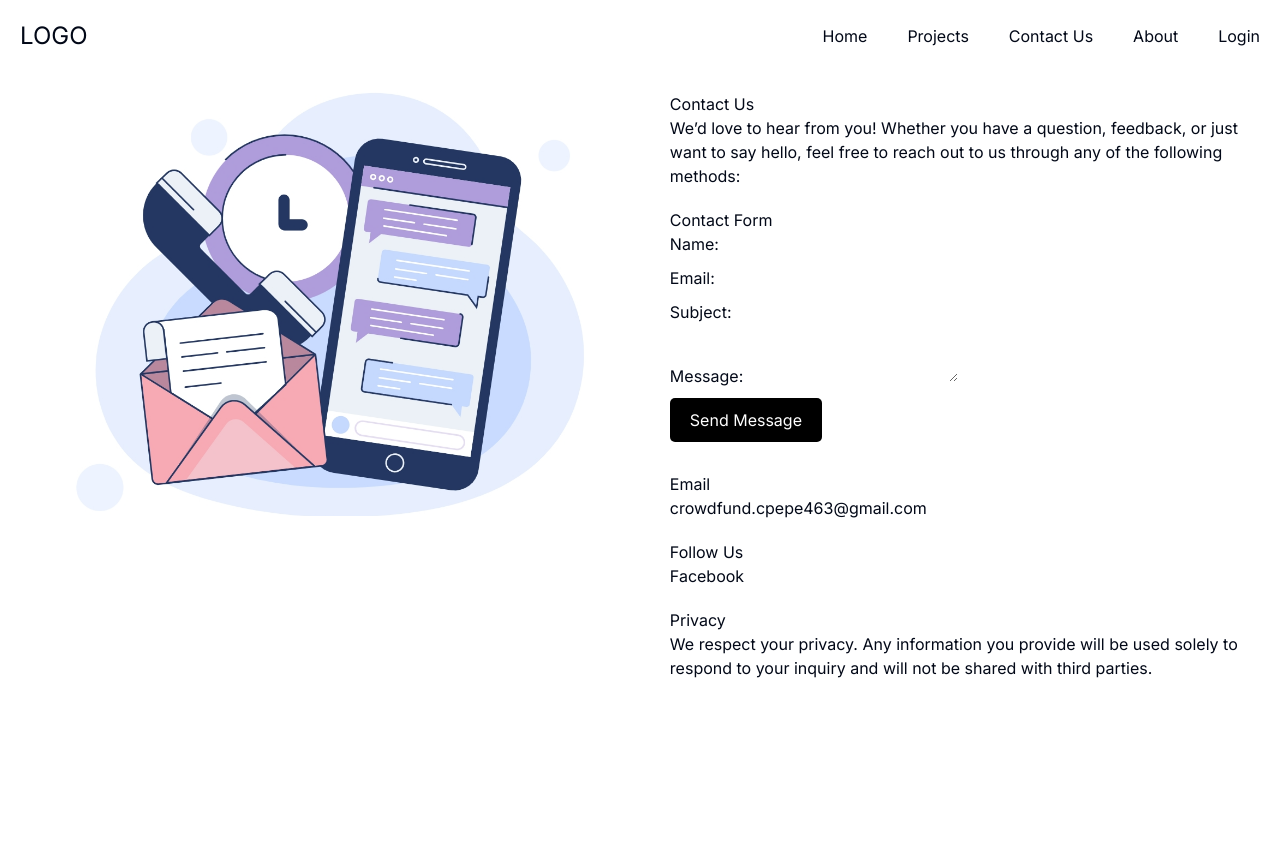
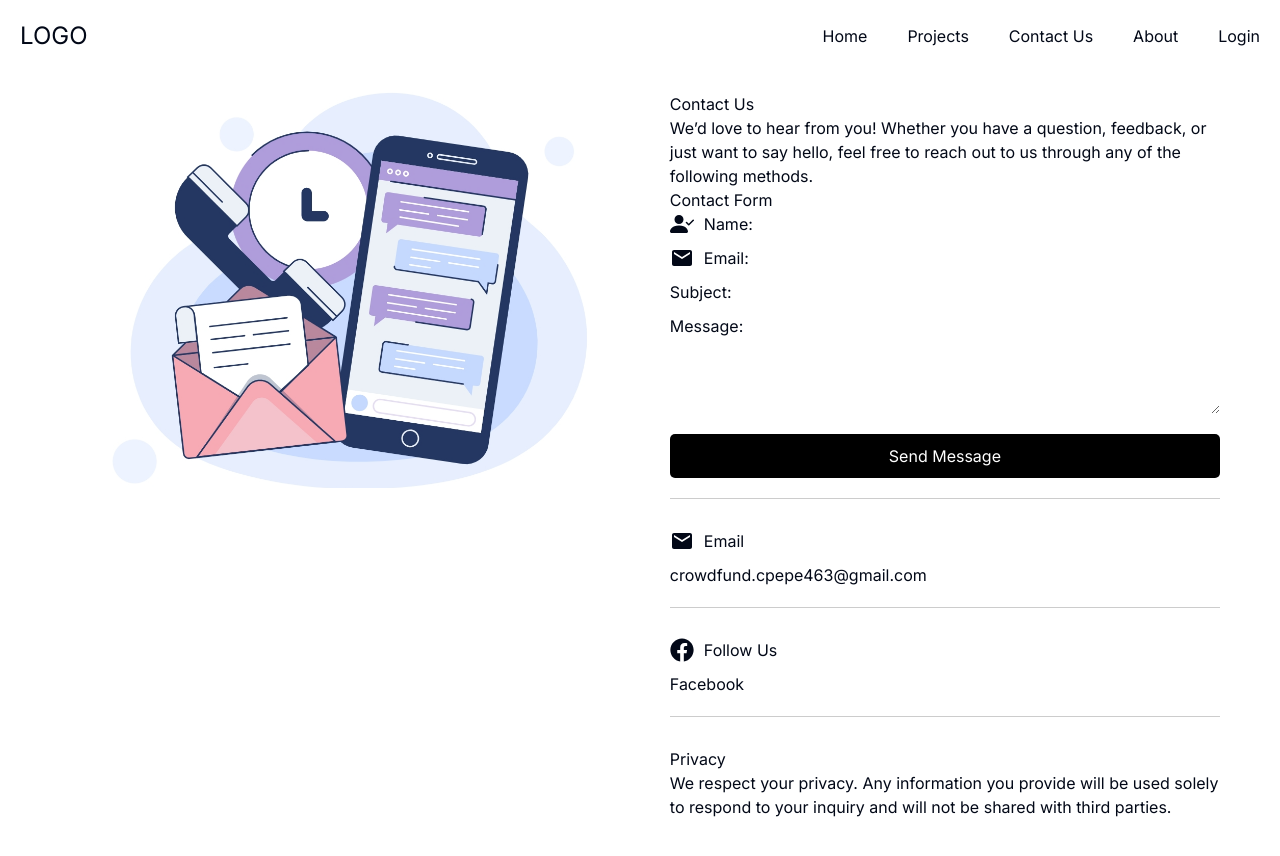
Before and after one commit to LemarCanete/crowdfund, a Next.js app: page /Contact in a window 1280 px wide. Shown: the top 856 px of the page. Built offline with nearby package versions, Linux system fonts and the light colour scheme.

Commit message:
[CotactUs][CySasan] - Added icons

```diff
--- a/src/app/Contact/page.jsx
+++ b/src/app/Contact/page.jsx
@@ -1,8 +1,11 @@
 import React from 'react';
+import { BsFillPersonCheckFill } from 'react-icons/bs';
+import { MdEmail } from 'react-icons/md';
+import { FaFacebook } from 'react-icons/fa';
 
 const ContactUsPage = () => {
     return (
-        <div style={{ display: 'flex', alignItems: 'flex-start', height: '100vh', padding: '20px' }}>
+        <div style={{ display: 'flex', alignItems: 'flex-start', padding: '20px', maxWidth: '1200px', margin: '0 auto' }}>
             {/* Left Section - Image */}
             <div style={{ flex: '1 1 50%', marginRight: '20px' }}>
                 <img
@@ -17,29 +20,31 @@ const ContactUsPage = () => {
                 <h1>Contact Us</h1>
 
                 {/* Introduction */}
-                <p style={{ marginBottom: '20px' }}>
-                    We’d love to hear from you! Whether you have a question, feedback, or just want to say hello, feel free to reach out to us through any of the following methods:
+                <p>
+                    We’d love to hear from you! Whether you have a question, feedback, or just want to say hello, feel free to reach out to us through any of the following methods.
                 </p>
 
                 {/* Contact Form */}
-                <div style={{ marginBottom: '20px' }}>
+                <div style={{ marginBottom: '30px', borderBottom: '1px solid #ccc', paddingBottom: '20px' }}>
                     <h2>Contact Form</h2>
-                    <form>
-                        <div style={{ marginBottom: '10px' }}>
+                    <form style={{ display: 'grid', gap: '10px' }}>
+                        <div style={{ display: 'flex', alignItems: 'center' }}>
+                            <BsFillPersonCheckFill style={{ marginRight: '10px', fontSize: '1.5em' }} />
                             <label htmlFor="name">Name:</label>
-                            <input type="text" id="name" name="name" required />
+                            <input type="text" id="name" name="name" required style={{ marginLeft: '10px', flex: '1' }} />
                         </div>
-                        <div style={{ marginBottom: '10px' }}>
+                        <div style={{ display: 'flex', alignItems: 'center' }}>
+                            <MdEmail style={{ marginRight: '10px', fontSize: '1.5em' }} />
                             <label htmlFor="email">Email:</label>
-                            <input type="email" id="email" name="email" required />
+                            <input type="email" id="email" name="email" required style={{ marginLeft: '10px', flex: '1' }} />
                         </div>
-                        <div style={{ marginBottom: '10px' }}>
+                        <div style={{ display: 'grid', gridTemplateColumns: 'auto 1fr', alignItems: 'center' }}>
                             <label htmlFor="subject">Subject:</label>
-                            <input type="text" id="subject" name="subject" required />
+                            <input type="text" id="subject" name="subject" required style={{ marginLeft: '10px', flex: '1' }} />
                         </div>
-                        <div style={{ marginBottom: '10px' }}>
+                        <div style={{ display: 'grid', gridTemplateColumns: 'auto 1fr', alignItems: 'start' }}>
                             <label htmlFor="message">Message:</label>
-                            <textarea id="message" name="message" required></textarea>
+                            <textarea id="message" name="message" required style={{ marginLeft: '10px', flex: '1', minHeight: '100px' }}></textarea>
                         </div>
                         <button
                             type="submit"
@@ -50,7 +55,7 @@ const ContactUsPage = () => {
                                 padding: '10px 20px',
                                 cursor: 'pointer',
                                 borderRadius: '5px',
-                                marginBottom: '10px'
+                                marginTop: '10px'
                             }}
                         >
                             Send Message
@@ -59,21 +64,27 @@ const ContactUsPage = () => {
                 </div>
 
                 {/* Email */}
-                <div style={{ marginBottom: '20px' }}>
-                    <h2>Email</h2>
+                <div style={{ marginBottom: '30px', borderBottom: '1px solid #ccc', paddingBottom: '20px' }}>
+                    <div style={{ display: 'flex', alignItems: 'center', marginBottom: '10px' }}>
+                        <MdEmail style={{ marginRight: '10px', fontSize: '1.5em' }} />
+                        <h2>Email</h2>
+                    </div>
                     <p>crowdfund.cpepe463@gmail.com</p>
                 </div>
 
                 {/* Follow Us */}
-                <div style={{ marginBottom: '20px' }}>
-                    <h2>Follow Us</h2>
+                <div style={{ marginBottom: '30px', borderBottom: '1px solid #ccc', paddingBottom: '20px' }}>
+                    <div style={{ display: 'flex', alignItems: 'center', marginBottom: '10px' }}>
+                        <FaFacebook style={{ marginRight: '10px', fontSize: '1.5em' }} />
+                        <h2>Follow Us</h2>
+                    </div>
                     <p>
                         <a href="https://www.facebook.com/profile.php?id=61561452913237" target="_blank" rel="noopener noreferrer">Facebook</a>
                     </p>
                 </div>
 
                 {/* Privacy */}
-                <div>
+                <div style={{ marginBottom: '30px' }}>
                     <h2>Privacy</h2>
                     <p>We respect your privacy. Any information you provide will be used solely to respond to your inquiry and will not be shared with third parties.</p>
                 </div>
```
